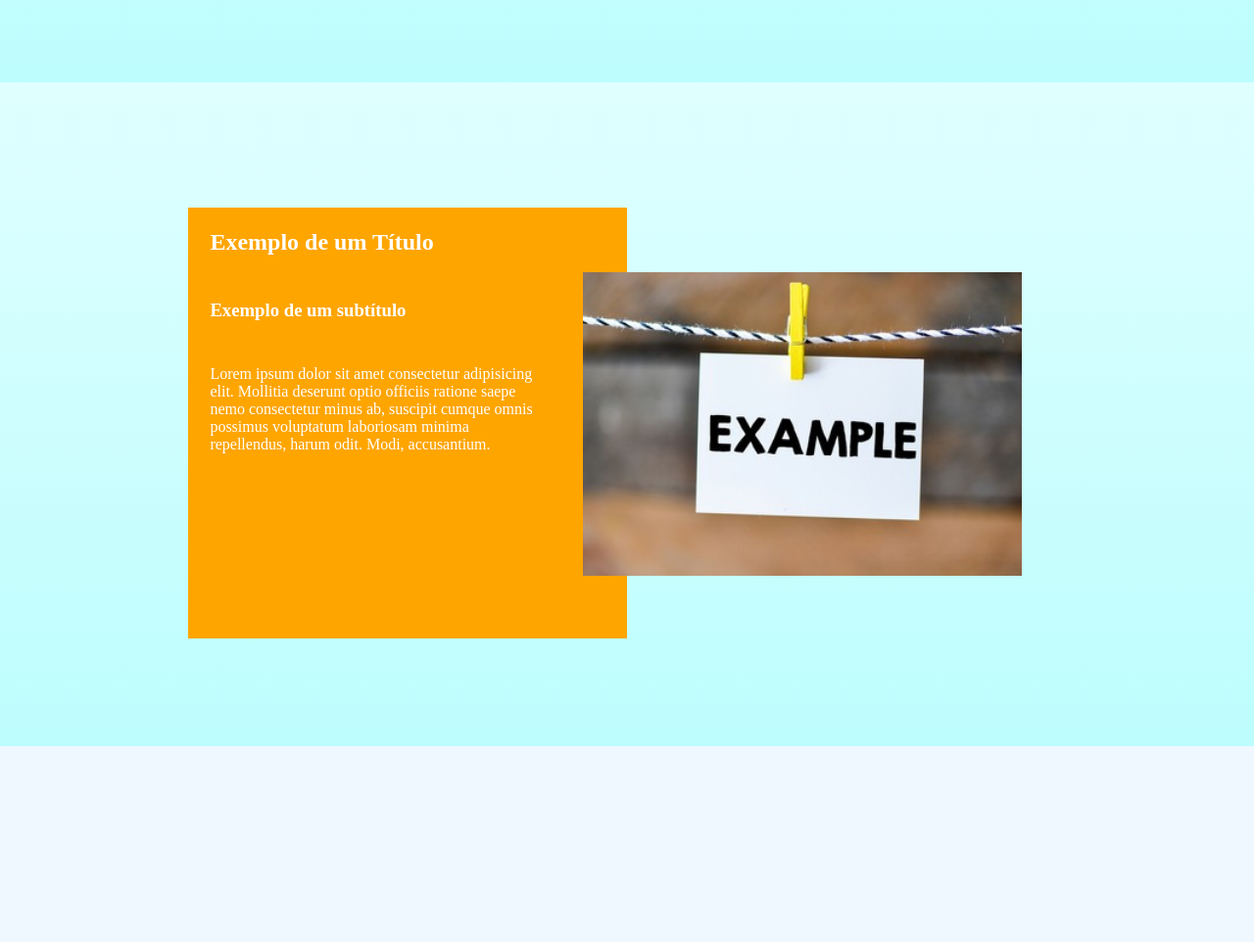
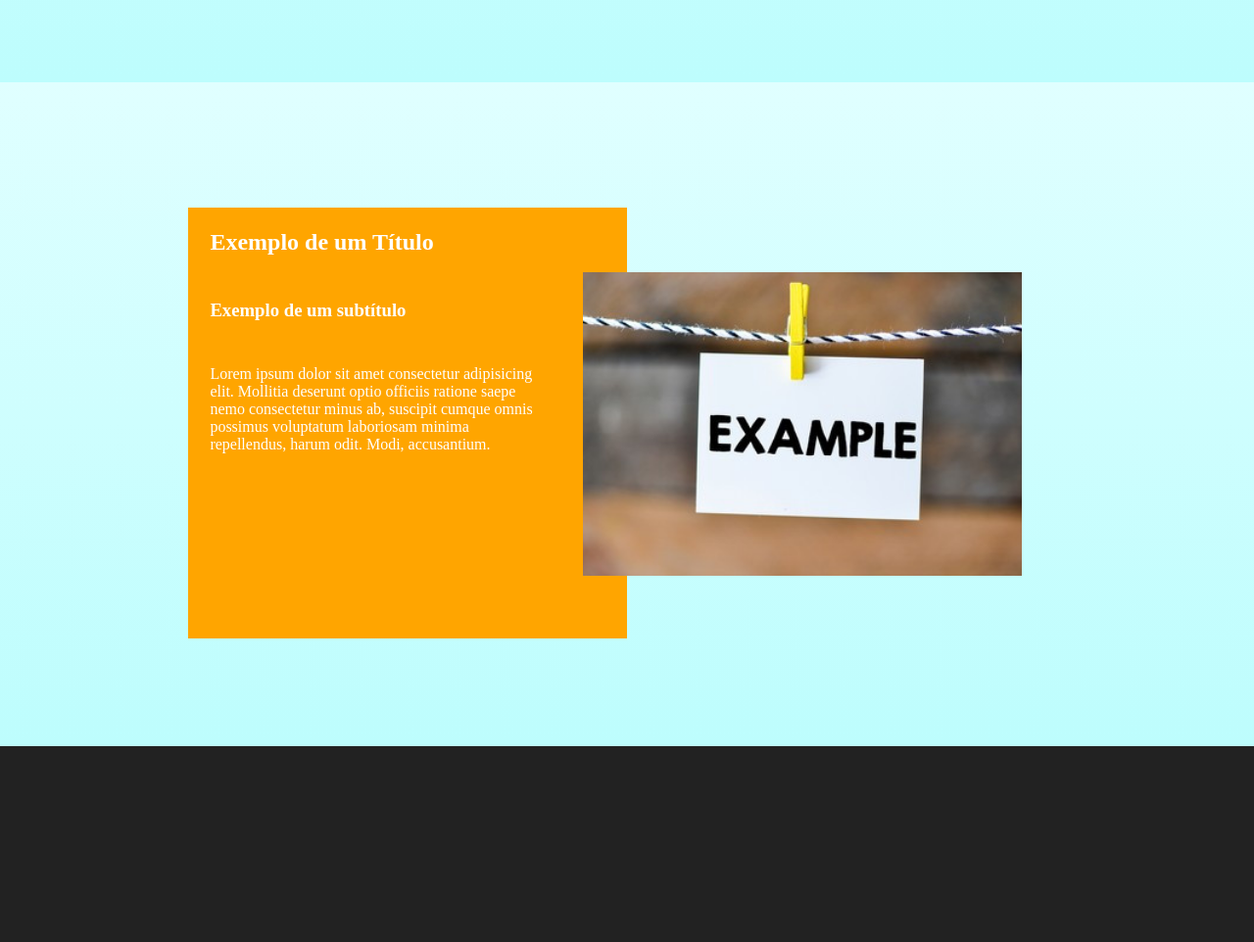
Before and after one commit to Guga-Santos/estudo-CSS, a plain HTML site: page Blocos/Layout-03.html in a window 1280 px wide. Shown: the part 1194-2156 px from the top of the page at 98% size. Before the commit the page ends 1956 px from the top, so only its background shows below. Drawn offline with Linux system fonts and the light colour scheme.

Commit message:
Adicionado rodapé ao layout03

```diff
--- a/Blocos/Layout-03.html
+++ b/Blocos/Layout-03.html
@@ -55,6 +55,9 @@
         </div>
       </section>
     </main>
+    <footer>
+
+    </footer>
 
 </body>
 </html>
--- a/Blocos/Layout-style03.css
+++ b/Blocos/Layout-style03.css
@@ -198,3 +198,9 @@
     padding: 5%;
     padding-right: 20%;
 }
+
+footer {
+    width: 100%;
+    height: 200px;
+    background-color: #222;
+}
```
